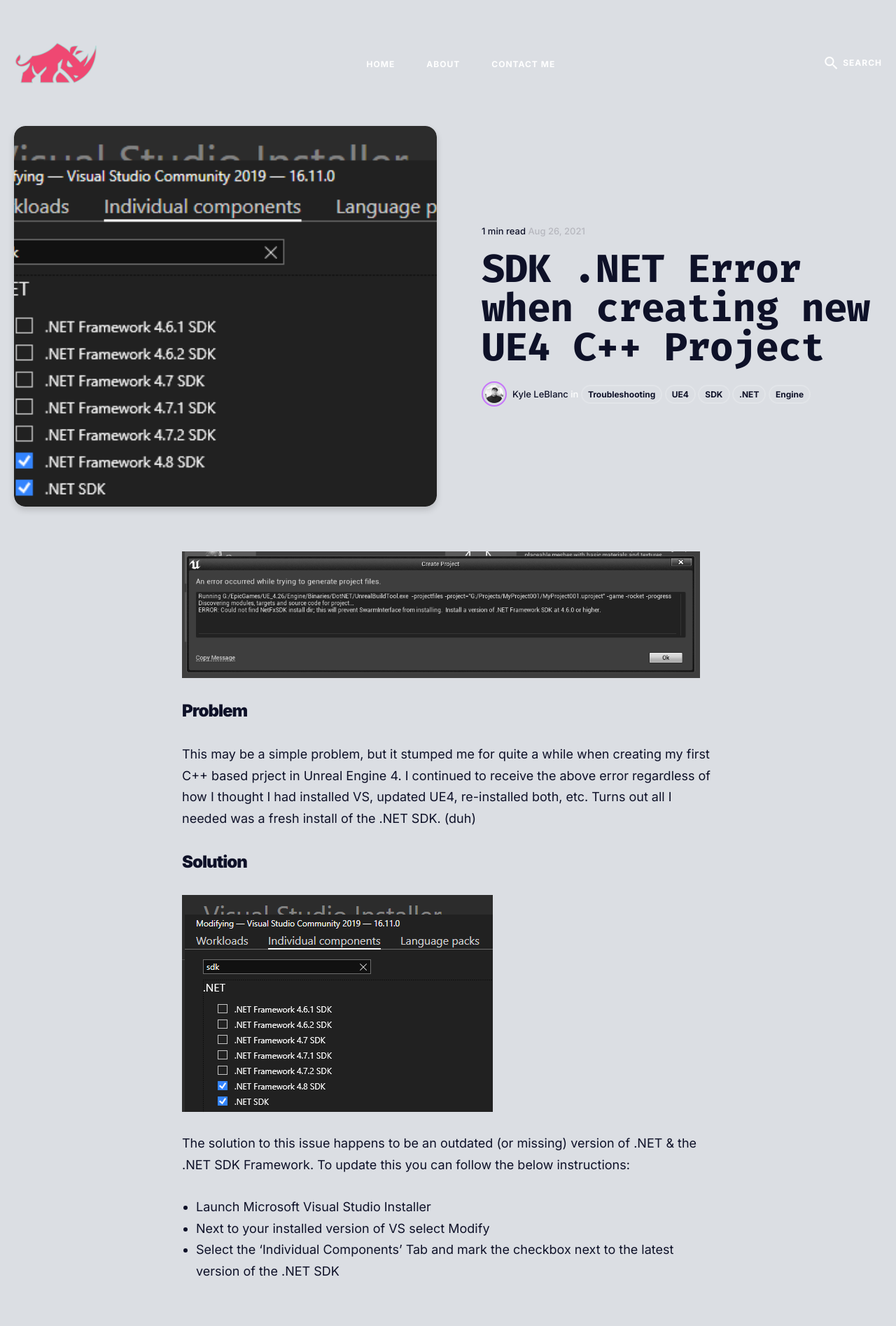
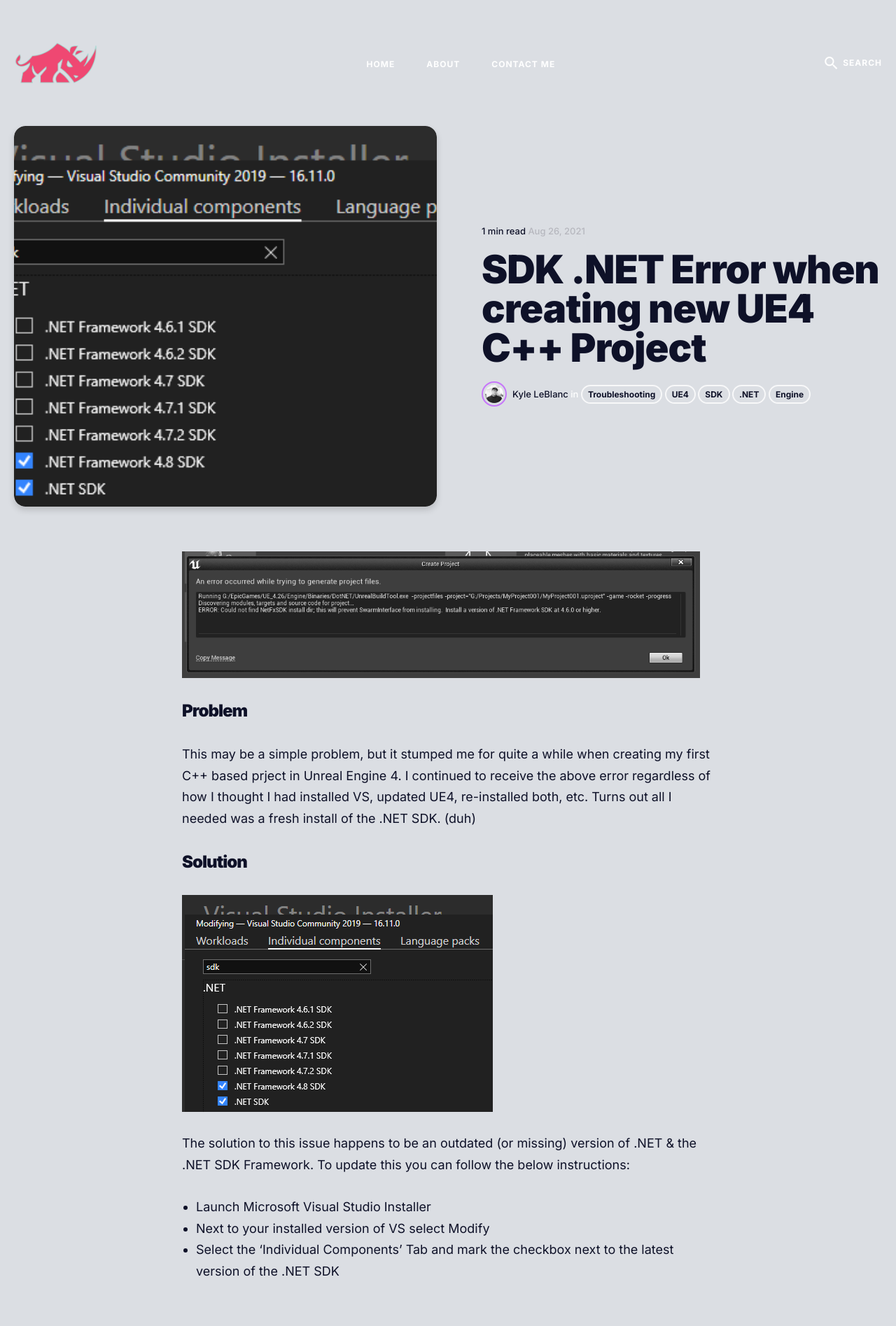
Before and after one commit to leblanck/pinkrhino, a Jekyll site: the page built from _posts/2021-08-26-sdk-net-ue4-error.markdown, in a window 1280 px wide. Shown: the top 1895 px of the page at 70% size. Built offline with Jekyll 4.4.1, drawn with Linux system fonts in a browser that asks for light colours; nearby versions of some CDN libraries.

Commit message:
Update _post.scss

```diff
--- a/_sass/4-layouts/_post.scss
+++ b/_sass/4-layouts/_post.scss
@@ -80,7 +80,6 @@
 .post__title {
   margin: 20px 0 20px;
   font-size: 56px;
-  font-family: $heading-font-family-mono;
   line-height: 1;
 
   @media only screen and (max-width: 1200px) {
@@ -108,12 +107,12 @@
     font-size: 12px;
     line-height: 10px;
     font-weight: 700;
-    border: 2px solid rgba($white, 0.2);
+    border: 2px solid rgba($white, 0.8);
     border-radius: 24px;
     color: $dark;
 
     &:hover {
-      color: $gray;
+      color: $dark;
       border-color: $brand-color;
     }
   }
```
